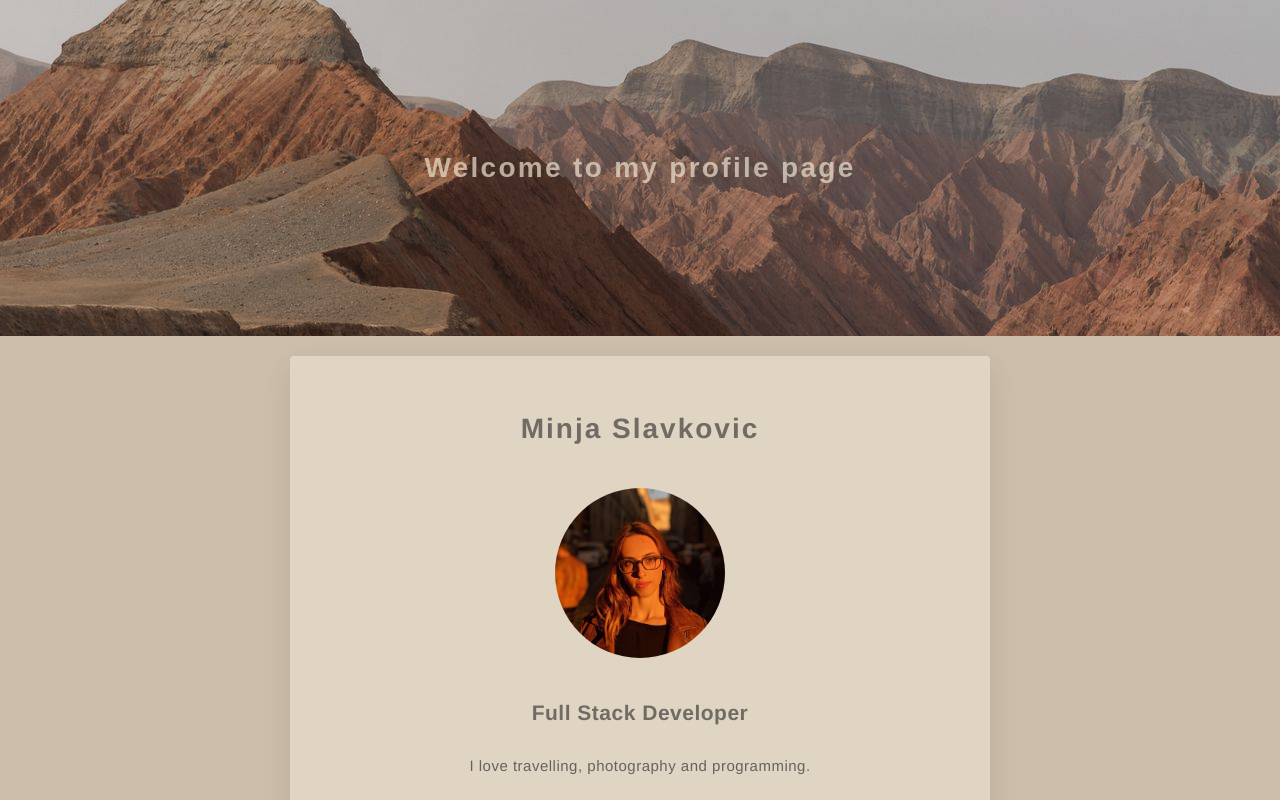
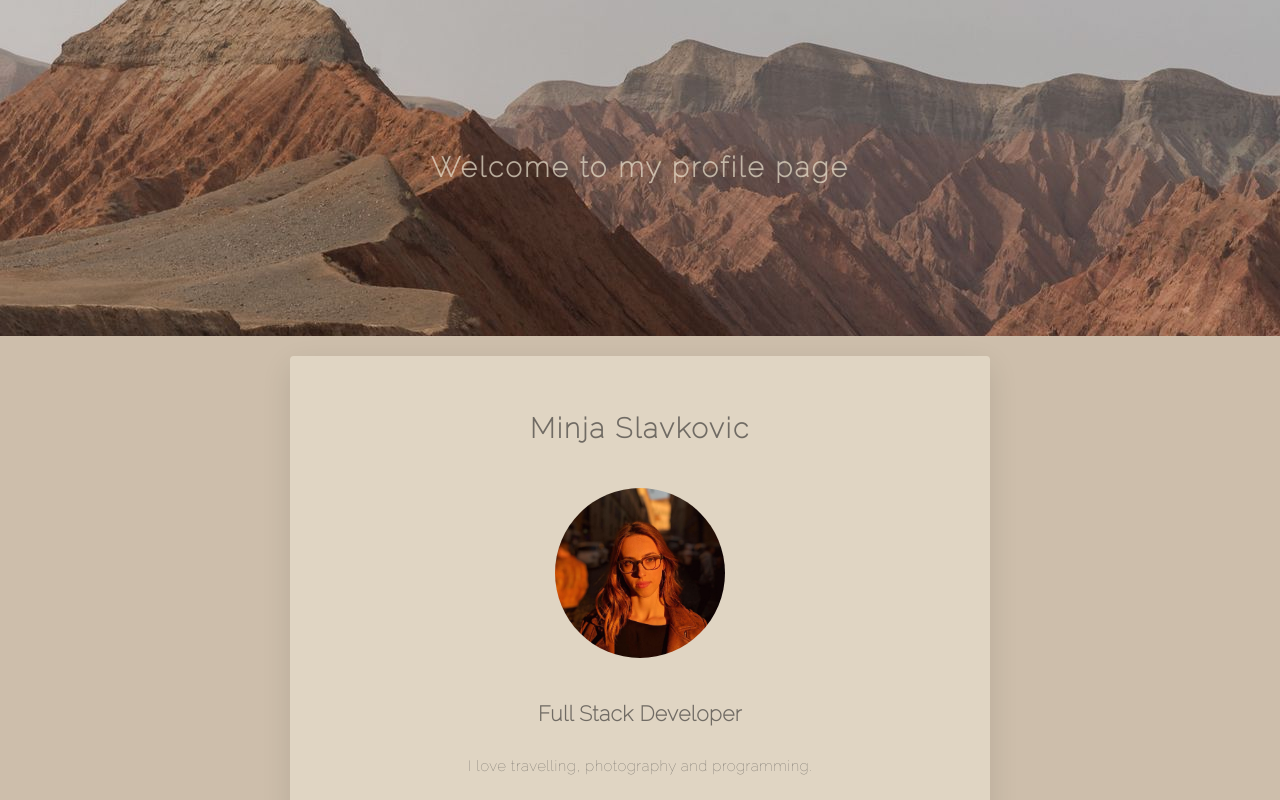
Before and after one commit to minjaslavkovic/my-profile-page, a plain HTML site: page index.html in a window 1280 px wide. Shown: the top 800 px of the page. Drawn offline with Linux system fonts and the light colour scheme.

Commit message:
Changing font

```diff
--- a/index.html
+++ b/index.html
@@ -5,6 +5,9 @@
   <meta http-equiv="X-UA-Compatible" content="IE=edge">
   <meta name="viewport" content="width=device-width, initial-scale=1.0">
   <link rel="stylesheet" href="style.css">
+  <link rel="preconnect" href="https://fonts.googleapis.com">
+  <link rel="preconnect" href="https://fonts.gstatic.com" crossorigin>
+  <link href="https://fonts.googleapis.com/css2?family=Raleway:wght@100&family=Roboto:wght@100&family=Space+Mono&display=swap" rel="stylesheet">
   <link rel="stylesheet" href="https://cdnjs.cloudflare.com/ajax/libs/font-awesome/6.0.0-beta3/css/all.min.css">
 
   <title>My profile</title>
--- a/style.css
+++ b/style.css
@@ -1,6 +1,6 @@
 body {
   background-color: rgba(172, 147, 116, 0.6);
-  font-family: "Lora", "Helvetica", sans-serif;
+  font-family: "Raleway", sans-serif;
   font-size: 15px;
   line-height: 1.4;
   color: #66635e;
@@ -23,7 +23,6 @@ body {
   opacity: 0.8;
   color: rgba(235, 226, 206, 0.884);
   font-size: 28px;
-  font-family: "Lora", sans-serif;
   line-height: 2;
 }
 
```
